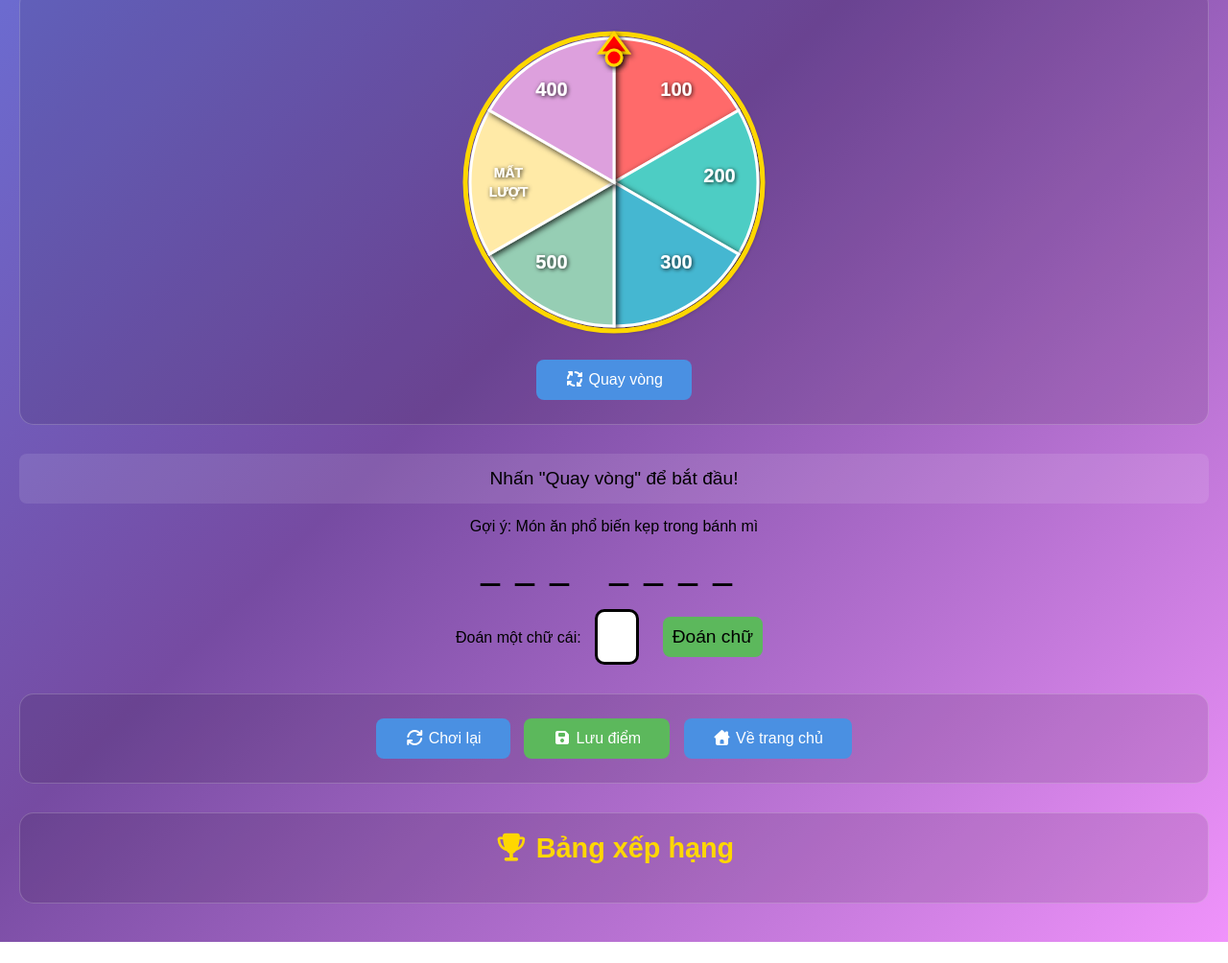
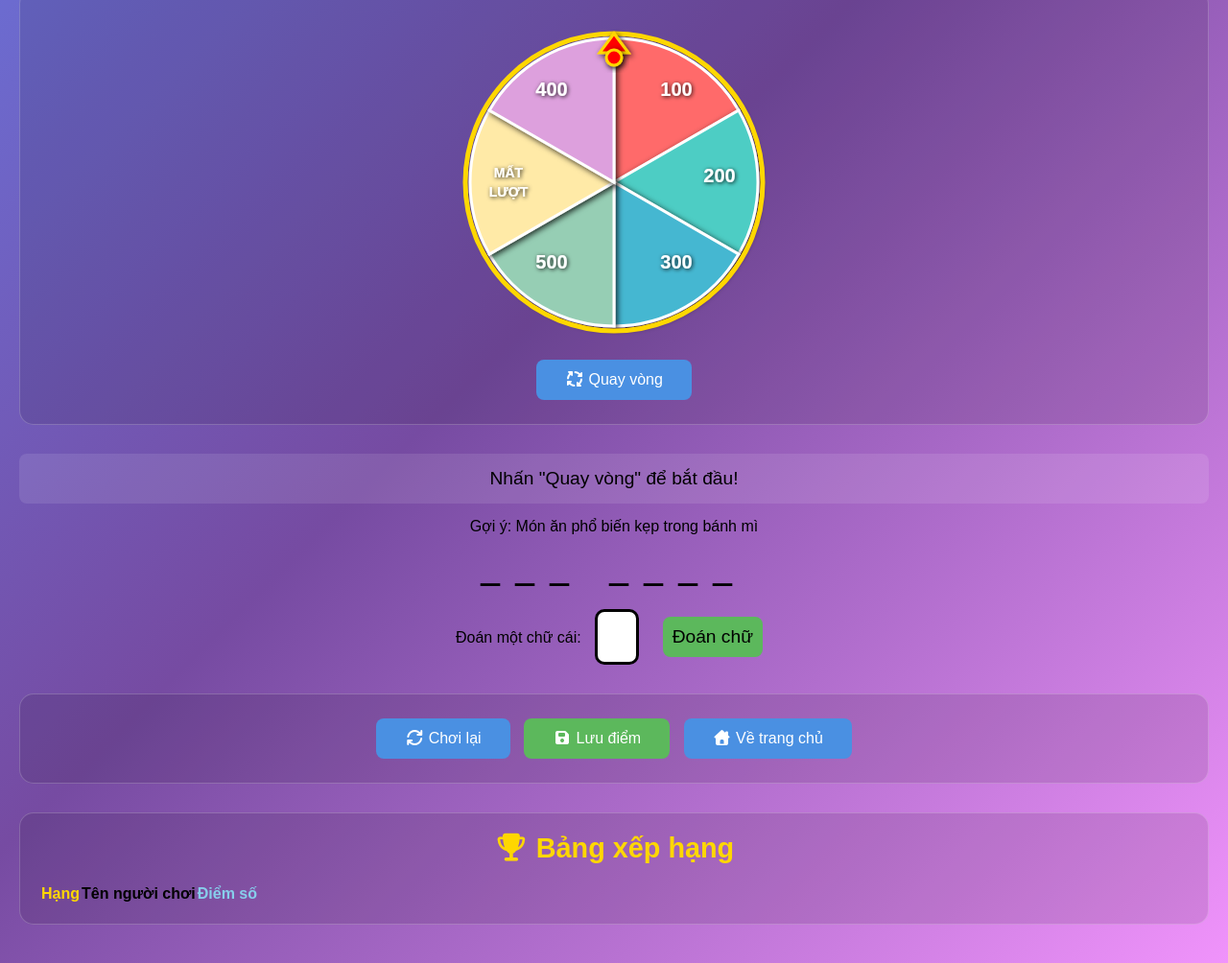
Before and after one commit to ThatG9/ChiecNonKyDieu, a plain HTML site: page index.html in a window 1280 px wide. Shown: the part 509-1513 px from the top of the page at 96% size. Before the commit the page ends 1491 px from the top, so only its background shows below. Drawn offline with Linux system fonts and the light colour scheme.

Commit message:
Update index.html

```diff
--- a/index.html
+++ b/index.html
@@ -9,7 +9,7 @@
     <link rel="stylesheet" href="https://cdnjs.cloudflare.com/ajax/libs/font-awesome/7.0.0/css/all.min.css"
         integrity="sha512-DxV+EoADOkOygM4IR9yXP8Sb2qwgidEmeqAEmDKIOfPRQZOWbXCzLC6vjbZyy0vPisbH2SyW27+ddLVCN+OMzQ=="
         crossorigin="anonymous" referrerpolicy="no-referrer" />
-    <script src="wheel.js"></script>
+    <script src="wheel1.js"></script>
     <script src="wordguess.js"></script>
 </head>
 
@@ -123,8 +123,17 @@
     <div class="card leaderboard">
         <h3 class="leaderboard-title"><i class="fa-solid fa-trophy"></i> Bảng xếp hạng</h3>
         <div id="leaderboardList">
+            <table class="leaderboard-table" id="leaderboardList">
+                <thead>
+                    <tr>
+                        <th class="rank">Hạng</th>
+                        <th class="player-name">Tên người chơi</th>
+                        <th class="player-score">Điểm số</th>
+                    </tr>
+                </thead>
+                <tbody id="leaderboardBody"></tbody>
+            </table>
         </div>
-    </div>
     </div>
     <p id="error"></p>
     <p id="message"></p>
```
